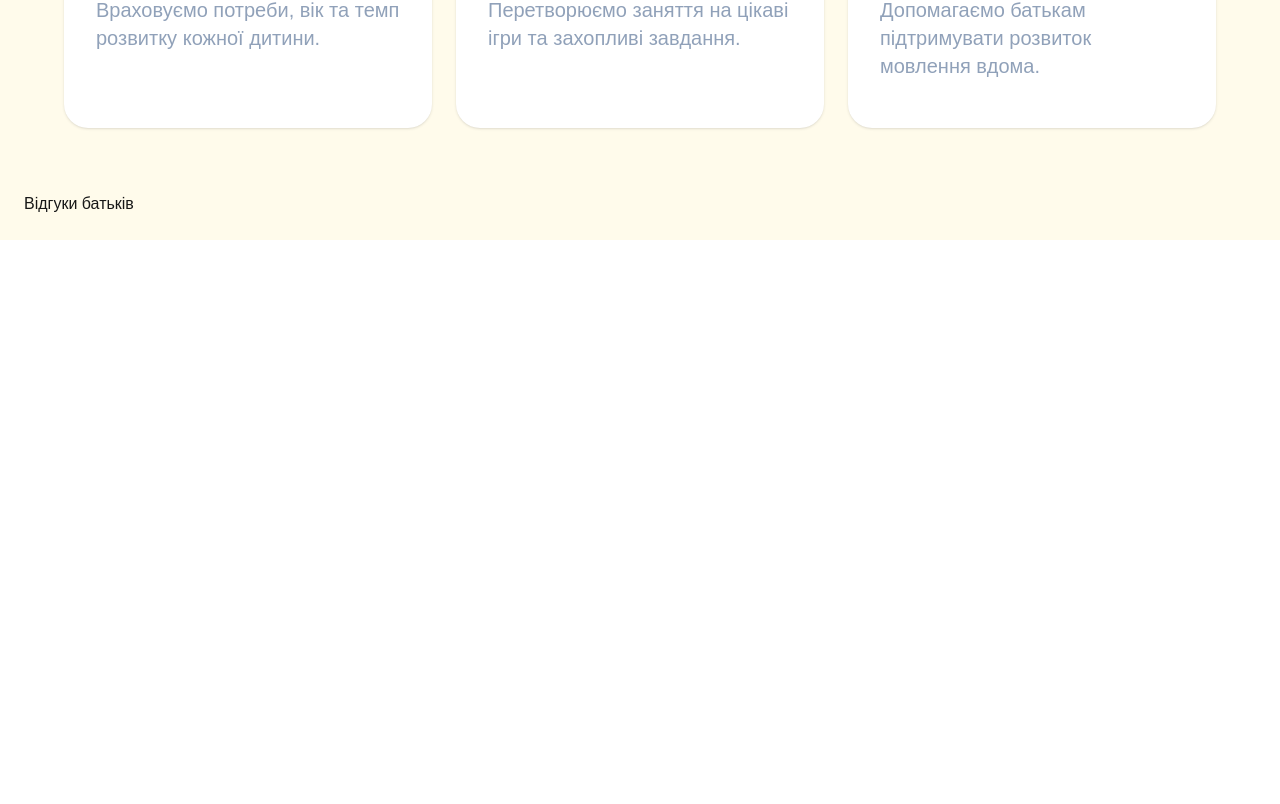
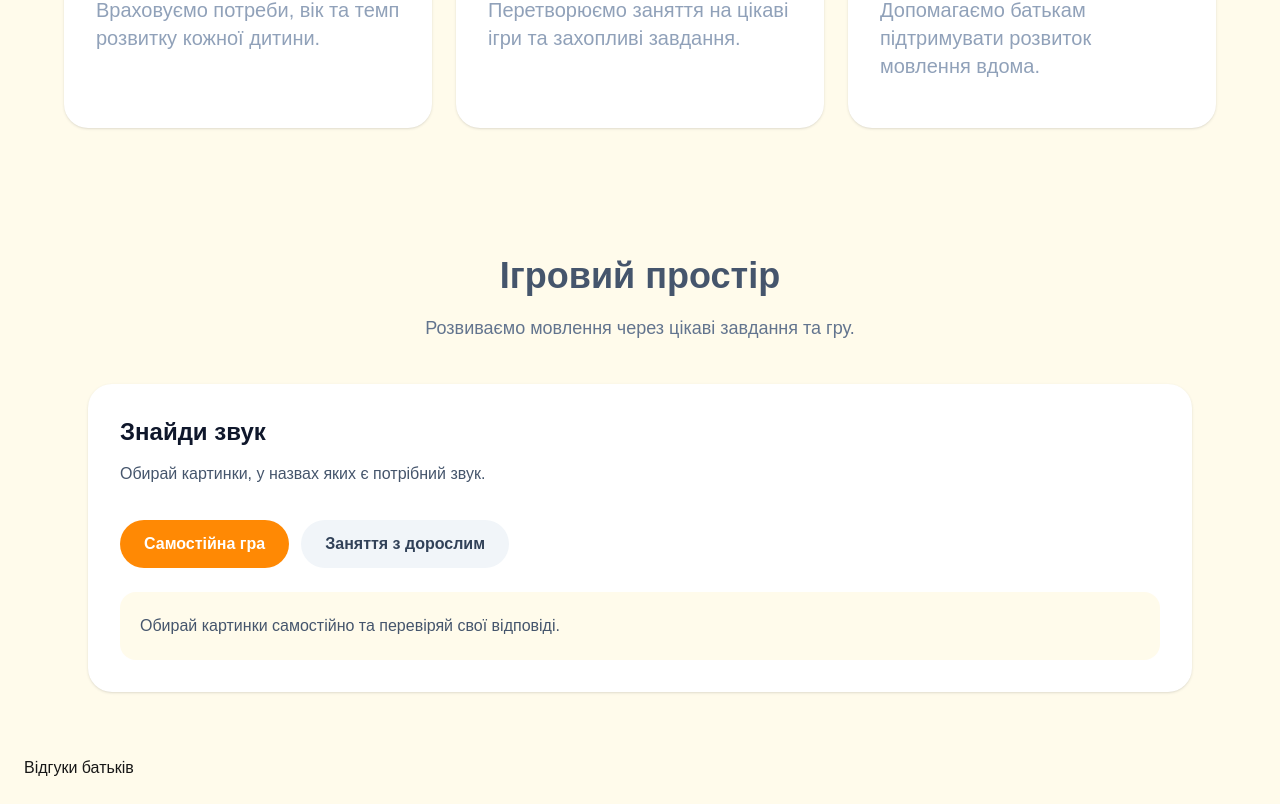
Before and after one commit to romanbarinov84/loged-site, a Next.js app: page / in a window 1280 px wide. Shown: the part 1449-2253 px from the top of the page. Before the commit the page ends 1689 px from the top, so only its background shows below. Built offline with nearby package versions, Linux system fonts and the light colour scheme.

Commit message:
13.10.26 create block SoundGames with buttons 16:00

```diff
--- a/app/_components/SoundGame.tsx
+++ b/app/_components/SoundGame.tsx
@@ -0,0 +1,70 @@
+'use client';
+
+import { useState } from 'react';
+
+const SoundGame = () => {
+    const [mode, setMode] = useState<'independent' | 'together'>('independent');
+
+    return (
+        <section id="games" className="mx-auto max-w-6xl px-6 py-16">
+            <div className="mb-10 text-center">
+                <h2 className="text-3xl font-bold text-slate-600 md:text-4xl">
+                    Ігровий простір
+                </h2>
+                <p className="mt-4 text-lg leading-8 text-slate-500">
+                    Розвиваємо мовлення через цікаві завдання та гру.
+                </p>
+            </div>
+            <div className="rounded-3xl bg-white p-8 shadow-sm">
+                <h3 className="text-2xl font-bold text-slate-900">
+                    Знайди звук
+                </h3>
+
+                <p className="mt-3 leading-7 text-slate-600">
+                    Обирай картинки, у назвах яких є потрібний звук.
+                </p>
+                <div className="mt-8 flex flex-wrap gap-3">
+                    <button
+                        onClick={() => setMode('independent')}
+                        type="button"
+                        className={`rounded-full px-6 py-3 font-bold transition ${
+                            mode === 'independent'
+                                ? 'bg-orange-400 text-white'
+                                : 'bg-slate-100 text-slate-700 hover:bg-slate-200'
+                        }`}
+                    >
+                        Самостійна гра
+                    </button>
+
+                    <button
+                        onClick={() => setMode('together')}
+                        type="button"
+                        className={`rounded-full px-6 py-3 font-bold transition ${
+                            mode === 'together'
+                                ? 'bg-orange-500 text-white'
+                                : 'bg-slate-100 text-slate-700 hover:bg-slate-200'
+                        }`}
+                    >
+                        Заняття з дорослим
+                    </button>
+                </div>
+
+                <div className="mt-6 rounded-2xl bg-amber-50 p-5 ">
+                    {mode === 'independent' ? (
+                        <p className="leading-7 text-slate-600">
+                            Обирай картинки самостійно та перевіряй свої
+                            відповіді.
+                        </p>
+                    ) : (
+                        <p className="leading-7 text-slate-500">
+                            Разом із дорослим вимовляй слова, слухай звук і
+                            обговорюй відповіді.
+                        </p>
+                    )}
+                </div>
+            </div>
+        </section>
+    );
+};
+
+export default SoundGame;
--- a/app/page.tsx
+++ b/app/page.tsx
@@ -1,6 +1,7 @@
 import HeaderPage from "./_components/Header";
 import ReviewsPage from "./_components/Reviews";
 import Image from "next/image";
+import SoundGame from "./_components/SoundGame";
 
 
 
@@ -133,6 +134,7 @@ export default function Home() {
       </div>
     </div>
   </section>
+  <SoundGame/>
       <ReviewsPage/>
     </main>
   );
```
